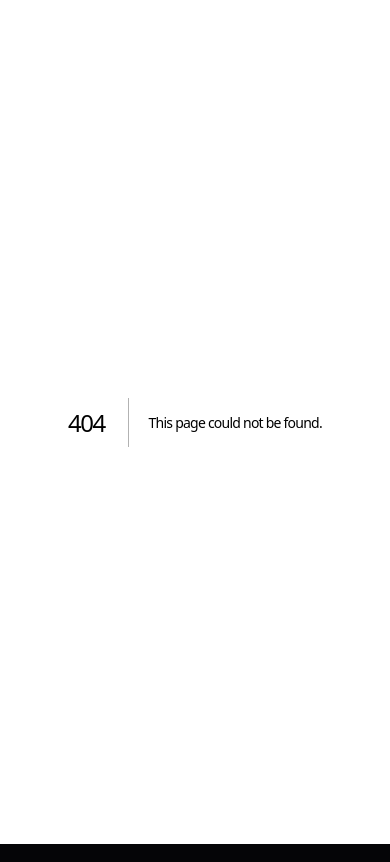
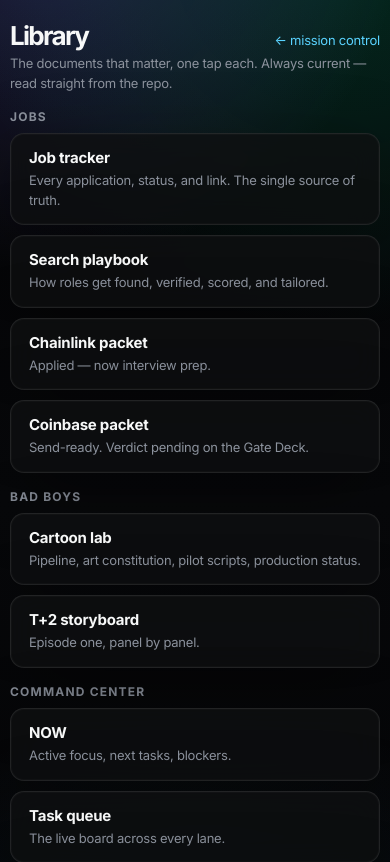
Before and after one commit to jcrypto420/COMMANDER, a Next.js app: page /docs in a window 390 px wide. Before the commit this address had no page. Shown: the top 862 px of the page. Built offline with nearby package versions, Linux system fonts and the light colour scheme.

Commit message:
CC-22: mobile-responsive layout + Library (/docs) — curated repo docs rendered readable on phone; jobs tracker two taps from home

```diff
--- /dev/null
+++ b/app/docs/library.js
@@ -0,0 +1,22 @@
+import path from 'path';
+
+const ROOT = process.cwd();
+
+export const LIBRARY = [
+  { slug: 'jobs-tracker', file: 'jobs/TRACKER.md', title: 'Job tracker', blurb: 'Every application, status, and link. The single source of truth.', group: 'Jobs' },
+  { slug: 'jobs-playbook', file: 'jobs/SEARCH_PLAYBOOK.md', title: 'Search playbook', blurb: 'How roles get found, verified, scored, and tailored.', group: 'Jobs' },
+  { slug: 'packet-chainlink', file: 'jobs/packets/chainlink-data-risk-ops.md', title: 'Chainlink packet', blurb: 'Applied — now interview prep.', group: 'Jobs' },
+  { slug: 'packet-coinbase', file: 'jobs/packets/coinbase-billing-ops.md', title: 'Coinbase packet', blurb: 'Send-ready. Verdict pending on the Gate Deck.', group: 'Jobs' },
+  { slug: 'cartoon-lab', file: 'projects/badboys-cartoon-lab.md', title: 'Cartoon lab', blurb: 'Pipeline, art constitution, pilot scripts, production status.', group: 'Bad Boys' },
+  { slug: 'storyboard-t2', file: 'assets/badboys/cartoon-lab/t2-ep1/STORYBOARD.md', title: 'T+2 storyboard', blurb: 'Episode one, panel by panel.', group: 'Bad Boys' },
+  { slug: 'now', file: 'NOW.md', title: 'NOW', blurb: 'Active focus, next tasks, blockers.', group: 'Command center' },
+  { slug: 'task-queue', file: 'TASK_QUEUE.md', title: 'Task queue', blurb: 'The live board across every lane.', group: 'Command center' },
+  { slug: 'morning-report', file: 'MORNING_REPORT.md', title: 'Morning report', blurb: 'Latest daily dispatch from the 07:30 loop.', group: 'Command center' },
+  { slug: 'weekly-review', file: 'WEEKLY_MONEY_REVIEW.md', title: 'Weekly money review', blurb: 'Monday scoreboard — leads with the shipped count.', group: 'Command center' },
+];
+
+export function resolveDoc(slug) {
+  const doc = LIBRARY.find((entry) => entry.slug === slug);
+  if (!doc) return null;
+  return { ...doc, absPath: path.join(ROOT, doc.file) };
+}
--- /dev/null
+++ b/app/docs/page.jsx
@@ -0,0 +1,31 @@
+import { LIBRARY } from './library';
+
+export const dynamic = 'force-dynamic';
+
+export const metadata = { title: 'Library — Commander' };
+
+export default function DocsIndex() {
+  const groups = [...new Set(LIBRARY.map((doc) => doc.group))];
+  return (
+    <main className="shell" style={{ maxWidth: 760 }}>
+      <div style={{ display: 'flex', alignItems: 'baseline', justifyContent: 'space-between', margin: '14px 0 6px' }}>
+        <h1 style={{ fontSize: 26, margin: 0 }}>Library</h1>
+        <a href="/" style={{ color: 'var(--blue)', fontSize: 13, textDecoration: 'none' }}>← mission control</a>
+      </div>
+      <p style={{ color: 'var(--muted)', fontSize: 13, marginTop: 0 }}>The documents that matter, one tap each. Always current — read straight from the repo.</p>
+      {groups.map((group) => (
+        <section key={group} style={{ marginTop: 18 }}>
+          <h2 style={{ fontSize: 12, color: 'var(--muted)', textTransform: 'uppercase', letterSpacing: '0.1em', margin: '0 0 10px' }}>{group}</h2>
+          <div style={{ display: 'grid', gap: 10 }}>
+            {LIBRARY.filter((doc) => doc.group === group).map((doc) => (
+              <a key={doc.slug} href={`/docs/${doc.slug}`} className="panel" style={{ display: 'block', padding: '14px 18px', borderRadius: 14, textDecoration: 'none', color: 'var(--text)' }}>
+                <b style={{ fontSize: 15 }}>{doc.title}</b>
+                <p style={{ margin: '4px 0 0', color: 'var(--muted)', fontSize: 13 }}>{doc.blurb}</p>
+              </a>
+            ))}
+          </div>
+        </section>
+      ))}
+    </main>
+  );
+}
--- a/app/globals.css
+++ b/app/globals.css
@@ -242,3 +242,27 @@ code { color: var(--green-soft); word-break: break-word; }
   .footer-panel { display: block; }
   .footer-meta { text-align: left; margin-top: 10px; }
 }
+
+@media (max-width: 760px) {
+  .shell { padding: 10px; }
+  .hero, .command-grid, .triple-grid, .decision-flow, .decision-command-grid,
+  .lane-grid, .gate-grid, .inbox-console, .status-grid, .metrics-row {
+    grid-template-columns: 1fr !important;
+  }
+  .panel { border-radius: 16px; padding: 14px; }
+  body { font-size: 15px; }
+  h1 { font-size: 22px; }
+  .action-card, button { min-height: 44px; }
+}
+
+.doc-prose { font-size: 14px; line-height: 1.65; color: var(--soft); overflow-x: auto; }
+.doc-prose h1, .doc-prose h2, .doc-prose h3 { color: var(--text); line-height: 1.3; margin: 1.2em 0 0.5em; }
+.doc-prose h1 { font-size: 20px; } .doc-prose h2 { font-size: 17px; } .doc-prose h3 { font-size: 15px; }
+.doc-prose code { background: rgba(255,255,255,0.07); padding: 1px 6px; border-radius: 6px; font-family: 'JetBrains Mono', monospace; font-size: 12.5px; }
+.doc-prose pre { background: rgba(255,255,255,0.05); padding: 12px; border-radius: 10px; overflow-x: auto; }
+.doc-prose table { border-collapse: collapse; width: 100%; display: block; overflow-x: auto; font-size: 12.5px; }
+.doc-prose th, .doc-prose td { border: 1px solid var(--line); padding: 6px 9px; text-align: left; vertical-align: top; }
+.doc-prose th { color: var(--text); background: rgba(255,255,255,0.04); }
+.doc-prose a { color: var(--blue); }
+.doc-prose blockquote { border-left: 3px solid var(--violet); margin: 1em 0; padding: 2px 14px; color: var(--muted); }
+.doc-prose li { margin: 3px 0; }
--- a/app/page.jsx
+++ b/app/page.jsx
@@ -302,6 +302,7 @@ export default function Dashboard() {
             <div className="action-card"><b>Future action layer</b><p>Buttons will generate approval packets first. No direct posting, spending, trading, or service changes.</p><code>approval-gated</code></div>
             <a className="action-card" href="/market"><b>Market activity tracker</b><p>Personal/open-source crypto + data-infra pulse: prices, DeFi TVL, GitHub activity, narrative heat.</p><code>open /market</code></a>
             <a className="action-card" href="/gate-deck"><b>Gate Deck</b><p>Tap-to-verdict cards for pending decisions. Posts verdicts to the capture-only inbox API.</p><code>open /gate-deck</code></a>
+            <a className="action-card" href="/docs"><b>Library</b><p>The documents that matter: job tracker, packets, cartoon lab, reports — readable on any screen.</p><code>open /docs</code></a>
           </div>
         </div>
 
--- a/package.json
+++ b/package.json
@@ -13,6 +13,7 @@
   },
   "dependencies": {
     "@resvg/resvg-js": "^2.6.2",
+    "marked": "^18.0.5",
     "next": "^16.2.9",
     "react": "^19.0.0",
     "react-dom": "^19.0.0"
```
Also changed, not shown: app/docs/[slug]/page.jsx (added, +36 -0 lines), 1 other file (tests, documents, lock files or other folders).
